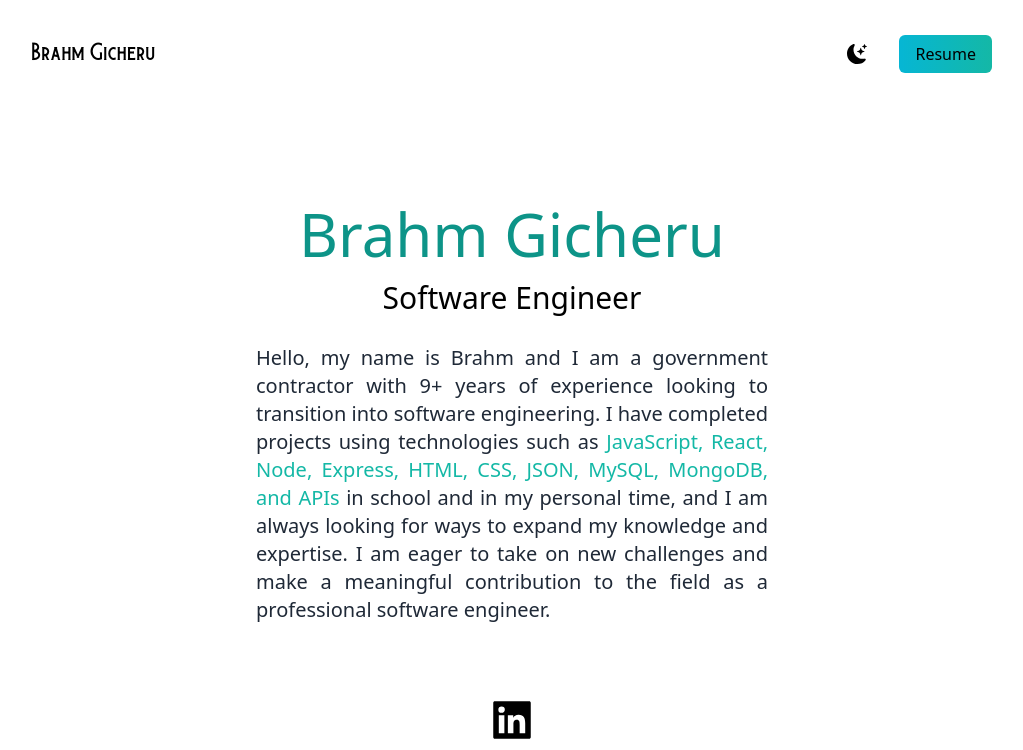
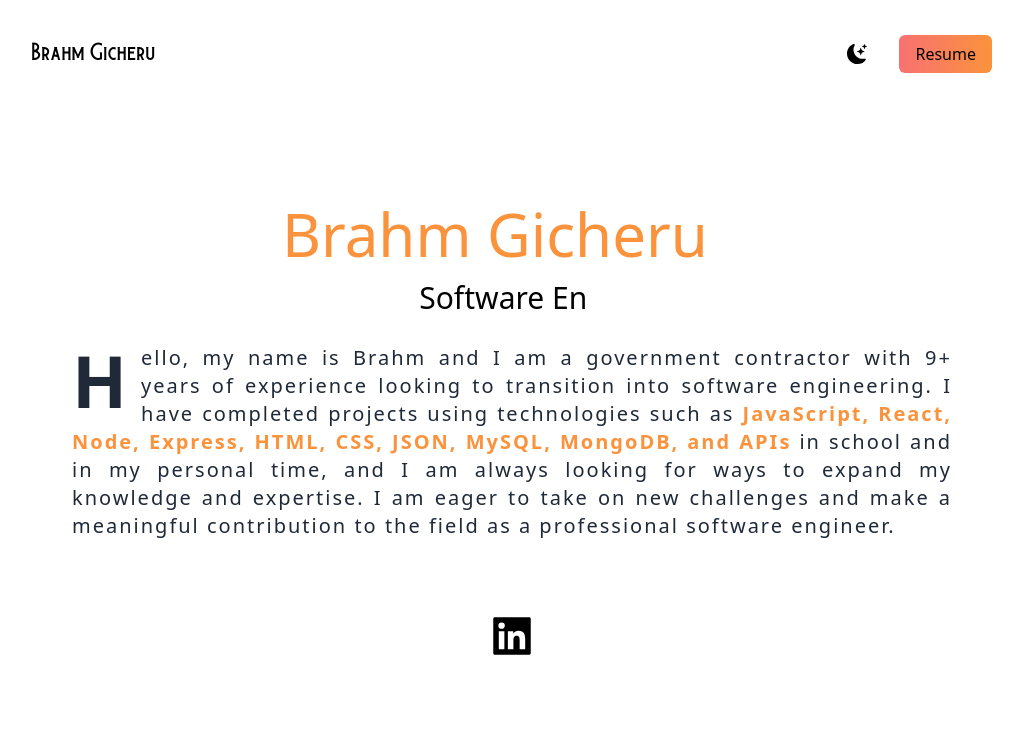
Before and after one commit to brahmg1/brahmgicheru-portfolio, a Next.js app: page / in a window 1280 px wide. Shown: the top 750 px of the page, without its empty margins (128-1151 px from the left). Built offline with nearby package versions, Linux system fonts and the light colour scheme.

Commit message:
styling additions

```diff
--- a/package.json
+++ b/package.json
@@ -15,7 +15,8 @@
     "next": "13.1.1",
     "react": "18.2.0",
     "react-dom": "18.2.0",
-    "react-icons": "^4.7.1"
+    "react-icons": "^4.7.1",
+    "typewriter-effect": "^2.19.0"
   },
   "devDependencies": {
     "autoprefixer": "^10.4.13",
--- a/pages/index.js
+++ b/pages/index.js
@@ -15,6 +15,7 @@ import web3 from "../public/coding-quiz.png";
 import web4 from "../public/workday-scheduler.png";
 import web5 from "../public/password-generator.png";
 import { useState } from "react";
+import Typewriter from "typewriter-effect";
 
 
 function HomePage() {
@@ -39,16 +40,31 @@ function HomePage() {
             <BsFillMoonStarsFill onClick={() => setDarkMode(!darkMode)} className="cursor-pointer text-xl dark:fill-white"/>
           </li>
           <li>
-            <a className="bg-gradient-to-r from-cyan-500 to-teal-500 text-black px-4 py-2 rounded-md ml-8 dark:text-white" href="https://drive.google.com/file/d/18HPh9s5Yf5A5bcCHFFk9TsoBZNRKoGHH/view?usp=sharing">Resume</a>
+            <a className="bg-gradient-to-r from-red-400 to-orange-400 text-black px-4 py-2 rounded-md ml-8 animate-pulse dark:text-white" href="https://drive.google.com/file/d/18HPh9s5Yf5A5bcCHFFk9TsoBZNRKoGHH/view?usp=sharing">Resume</a>
           </li>
         </ul>
           </nav>
 
           <div className="text-center p-10">
-            <h2 className="text-5xl py-2 text-teal-600 font-medium md:text-6xl" >Brahm Gicheru</h2>
-            <h3 className="text-2xl py-2 md:text-3xl dark:text-white">Software Engineer</h3>
-            <p className="text-md text-justify py-5 leading-8 text-gray-800 md:text-xl max-w-lg mx-auto dark:text-white">
-            Hello, my name is Brahm and I am a government contractor with 9+ years of experience looking to transition into software engineering. I have completed projects using technologies such as <span className="text-teal-500">JavaScript, React, Node, Express, HTML, CSS, JSON, MySQL, MongoDB, and APIs </span> in school and in my personal time, and I am always looking for ways to expand my knowledge and expertise. I am eager to take on new challenges and make a meaningful contribution to the field as a professional software engineer.
+            <h2 className="text-5xl py-2 text-orange-400 font-medium md:text-6xl" >
+            <Typewriter
+            onInit={(typewriter) => {
+              typewriter.typeString("Brahm Gicheru").start();
+            }}
+          />
+            </h2>
+            <h3 className="text-2xl py-2 md:text-3xl dark:text-white">
+            <Typewriter
+            onInit={(typewriter) => {
+              typewriter.typeString("Software Engineer").start();
+            }}
+            options={{
+              loop: true,
+            }}
+          />
+            </h3>
+            <p className="text-md text-justify py-5 leading-8 text-gray-800 md:text-xl max-w-4xl mx-auto dark:text-white tracking-widest first-letter:text-7xl first-letter:font-bold first-letter:mr-3 first-letter:float-left">
+            Hello, my name is Brahm and I am a government contractor with 9+ years of experience looking to transition into software engineering. I have completed projects using technologies such as <span className="text-orange-400 font-semibold">JavaScript, React, Node, Express, HTML, CSS, JSON, MySQL, MongoDB, and APIs </span> in school and in my personal time, and I am always looking for ways to expand my knowledge and expertise. I am eager to take on new challenges and make a meaningful contribution to the field as a professional software engineer.
             </p>
           </div>
 
```
Also changed, not shown: 1 other file (tests, documents, lock files or other folders).
